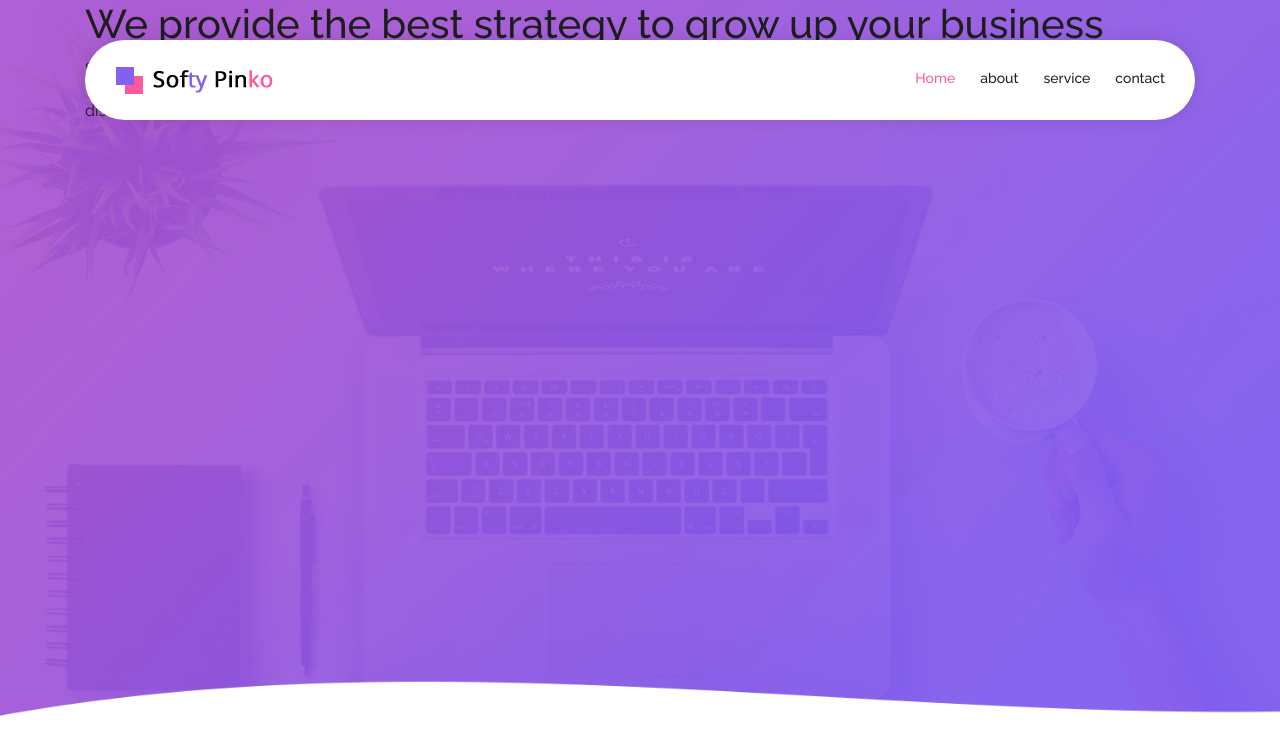
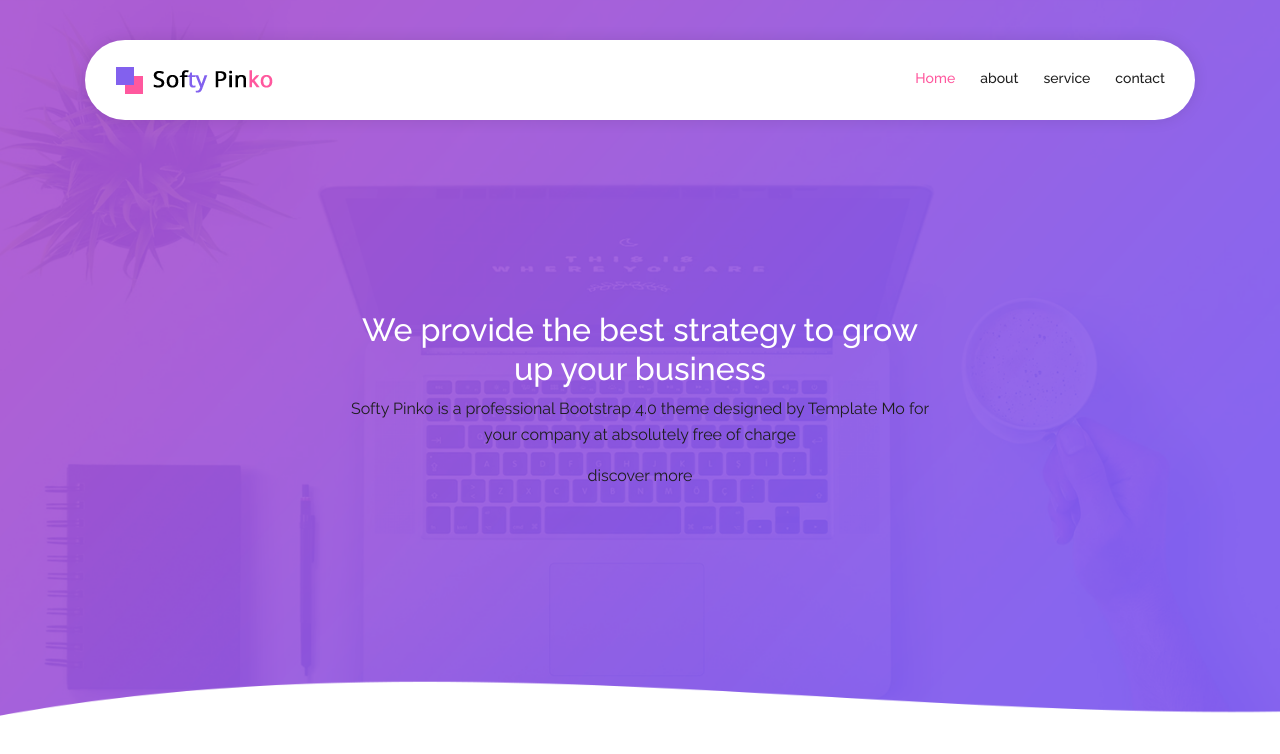
Before and after one commit to nguyenkien0703/project_mini2_fe, a plain HTML site: page index.html in a window 1280 px wide. Drawn offline with nearby package versions, Linux system fonts and the light colour scheme.

Commit message:
ap dung margin: 0 auto khi nao

```diff
--- a/assets/css/style.css
+++ b/assets/css/style.css
@@ -51,5 +51,25 @@
     cái bg-cover nó sẽ tự động cắt đi cái phần thừa để bg nó luôn full, nên bây giờ ta phỉa set thêm position cho cái ảnh
     */
     background-position: center bottom;
+    display: flex;
+    align-items: center;
+    justify-content: center;
 }
+.section-one .inner-wrap {
+    /* giả sử trong inner-wrap có inner-title và inner-desc, thì cái text-align: center này nó kiêu là
+        căn giữ cho chính các inner-title và inner-desc, còn bây giờ có thêm cái max-width: 600 của cái thằng inner-wrap kia,
+        mà bây giờ muốn căn chính giữ cái inner-wrap này trog col-12 or row j đó, thì ta sử dụng: margin: 0 auto
+
+    */
+    /* text aline center, nó sẽ kiểu là  */
+    text-align: center;
+    max-width: 600px;
+    margin: 0 auto;
+
+}
+.section-one .inner-title {
+    font-size: 32px;
+    color: #fff;
+}
+
 /* end section one  */
```
